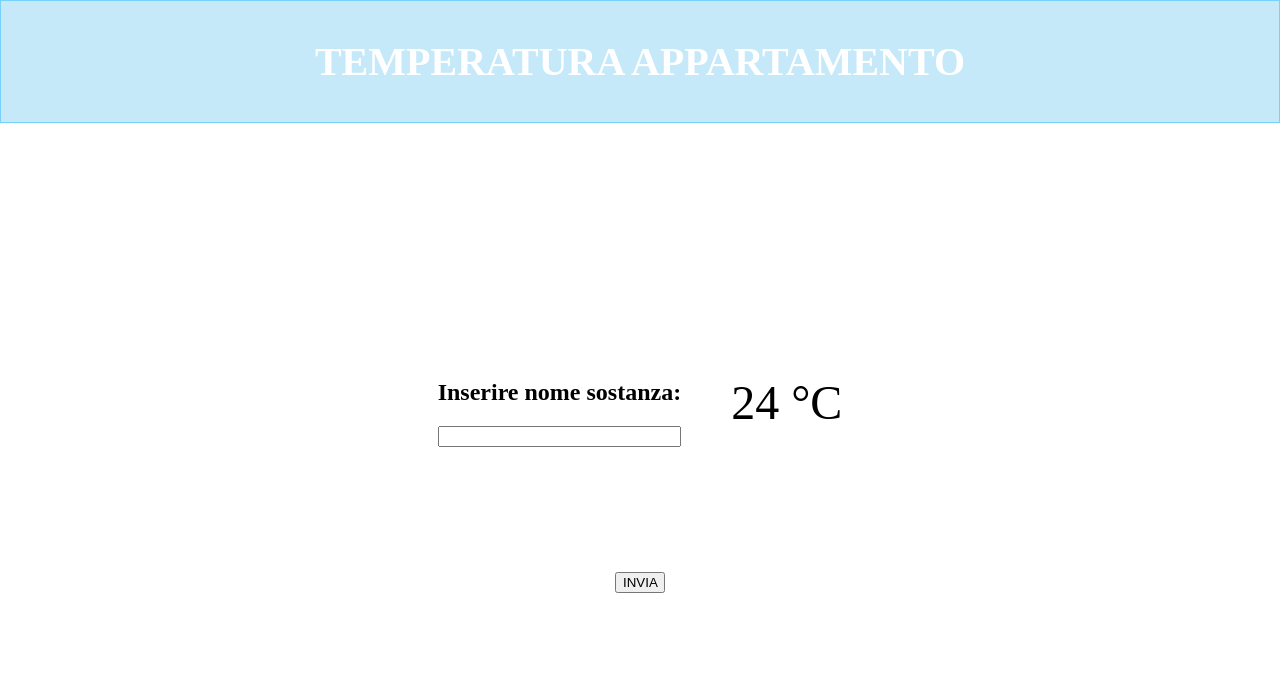
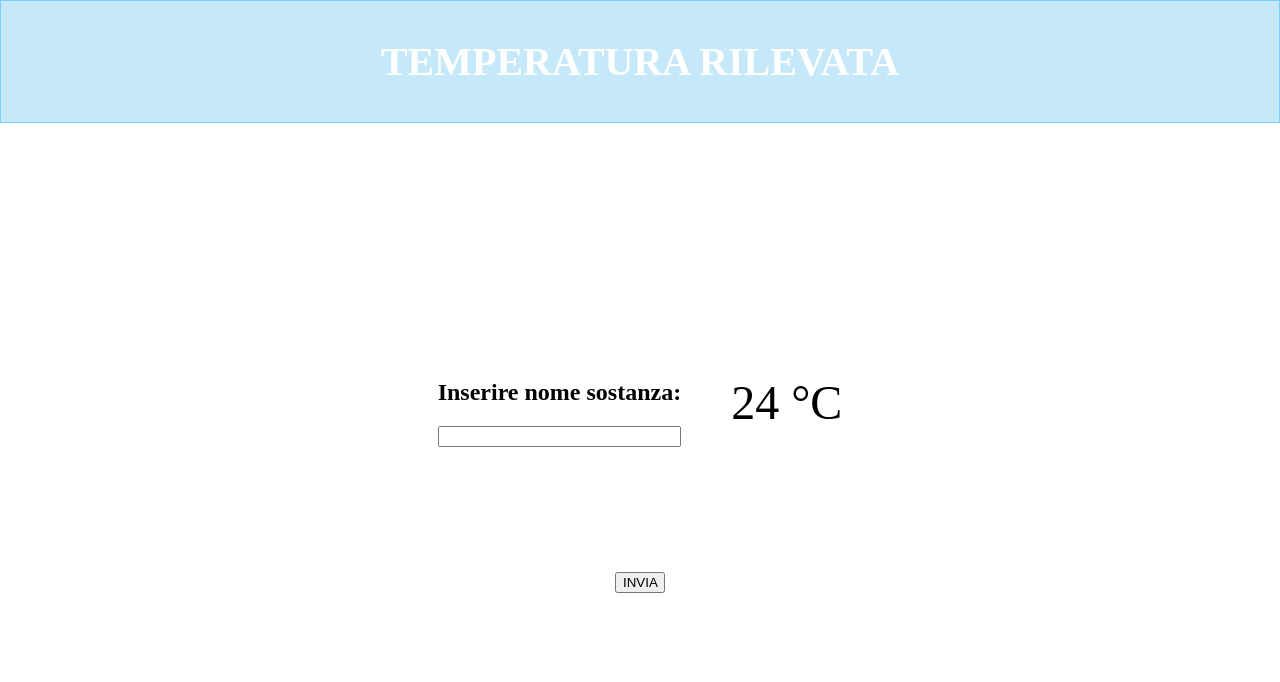
Before and after one commit to manilaexe/ARPA, a PHP site: page / in a window 1280 px wide. Shown: the top 682 px of the page. Run offline with PHP 8.4, Linux system fonts and the light colour scheme.

Commit message:
Update index.php

```diff
--- a/index.php
+++ b/index.php
@@ -6,7 +6,7 @@
 </head>
 <body>
     <header>
-        <h1 class="ciao">TEMPERATURA APPARTAMENTO</h1>
+        <h1 class="ciao">TEMPERATURA RILEVATA</h1>
     </header>
 	<div class="container">
     <form method="post">
```
